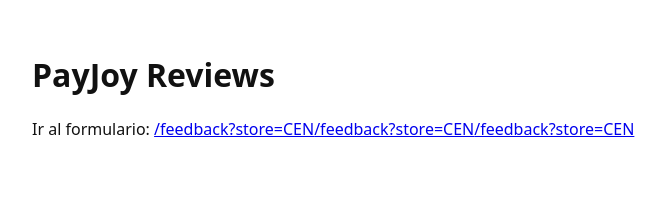
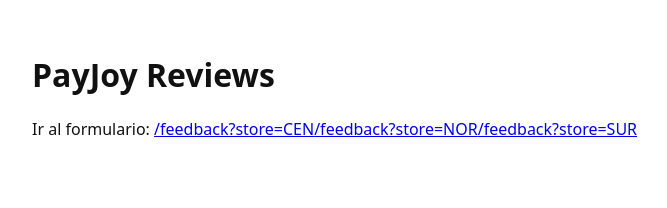
Before and after one commit to danieleconomist99/payjoy-reviews, a Next.js app: page / in a window 1280 px wide. Shown: the top 208 px of the page, without its empty margins (0-667 px from the left). Built offline with nearby package versions, Linux system fonts and the light colour scheme.

Commit message:
Update page.jsx

```diff
--- a/app/page.jsx
+++ b/app/page.jsx
@@ -9,8 +9,8 @@
       <p>
         Ir al formulario:{' '}
         <a href="/feedback?store=CEN">/feedback?store=CEN</a>
-        <a href="/feedback?store=NOR">/feedback?store=CEN</a>
-        <a href="/feedback?store=SUR">/feedback?store=CEN</a>
+        <a href="/feedback?store=NOR">/feedback?store=NOR</a>
+        <a href="/feedback?store=SUR">/feedback?store=SUR</a>
       </p>
     </main>
   );
```
